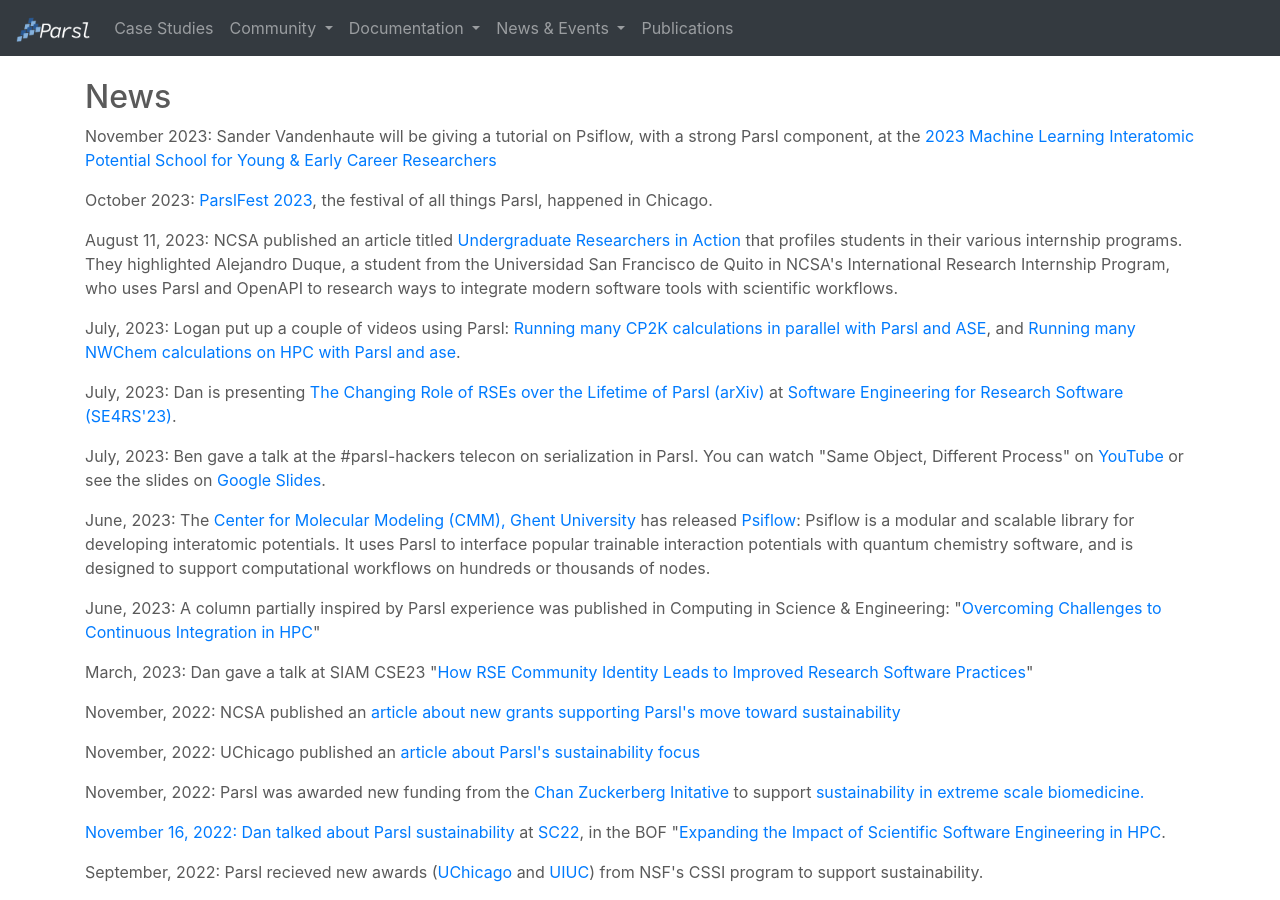
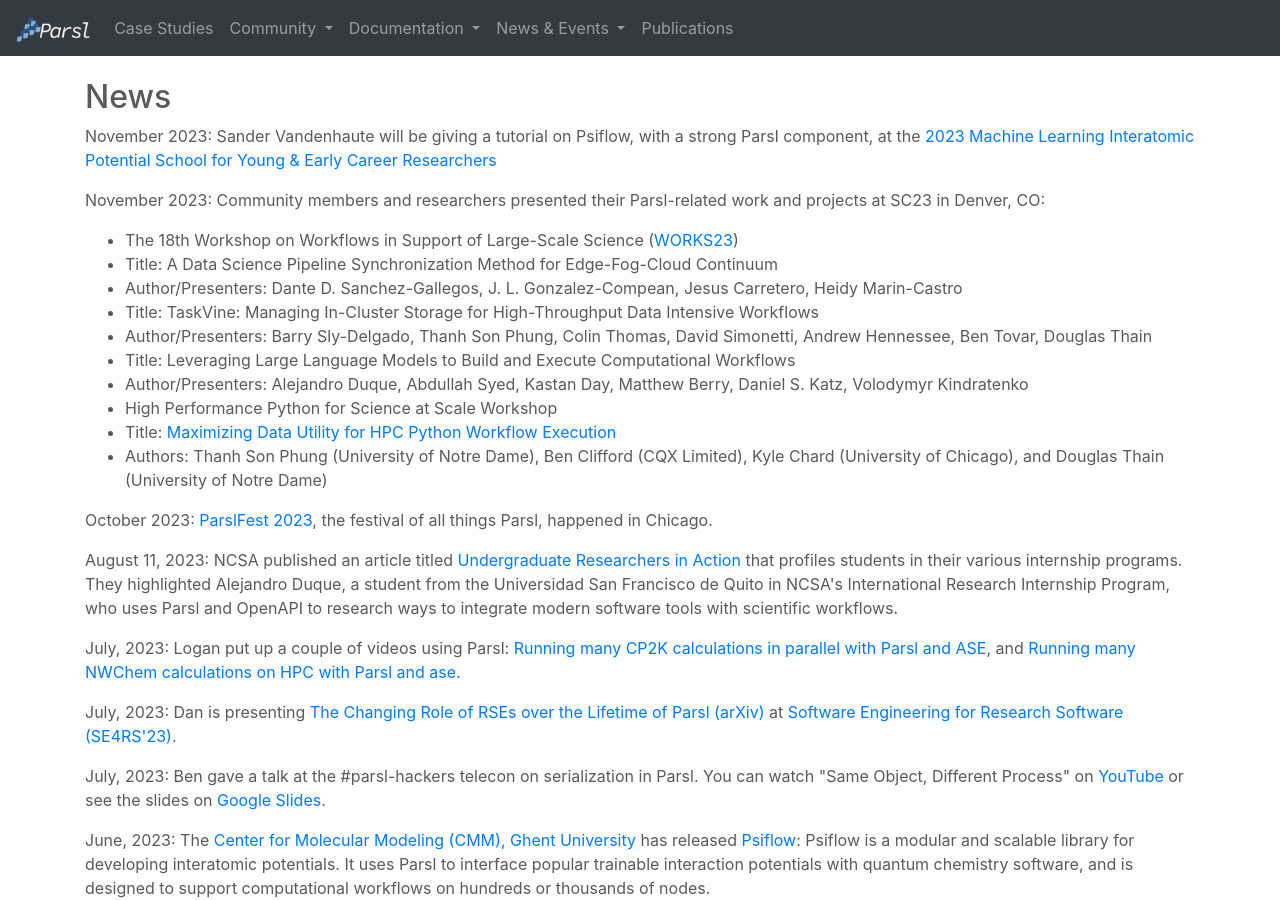
Before and after one commit to Parsl/parsl.github.io, a Jekyll site: the page built from news.html, in a window 1280 px wide and 900 px high. Built offline with Jekyll 4.4.1, drawn with Linux system fonts in a browser that asks for light colours.

Commit message:
Add Parsl-related SC23 Presentations

```diff
--- a/news.html
+++ b/news.html
@@ -25,6 +25,25 @@
         </p>
        </div>
 
+        <div class="news-info">
+        <p><span class="name">November 2023:</span>
+        Community members and researchers presented their Parsl-related work and projects at SC23 in Denver, CO:
+        <ul>
+          <li>The 18th Workshop on Workflows in Support of Large-Scale Science (<a href="https://sc23.conference-program.com/session/?sess=sess450" target="_blank">WORKS23</a>)
+            <li>Title: A Data Science Pipeline Synchronization Method for Edge-Fog-Cloud Continuum
+                <li>Author/Presenters: Dante D. Sanchez-Gallegos, J. L. Gonzalez-Compean, Jesus Carretero, Heidy Marin-Castro</li></li>
+            <li>Title: TaskVine: Managing In-Cluster Storage for High-Throughput Data Intensive Workflows
+                <li>Author/Presenters: Barry Sly-Delgado, Thanh Son Phung, Colin Thomas, David Simonetti, Andrew Hennessee, Ben Tovar, Douglas Thain</li></li>
+            <li>Title: Leveraging Large Language Models to Build and Execute Computational Workflows
+                <li>Author/Presenters: Alejandro Duque, Abdullah Syed, Kastan Day, Matthew Berry, Daniel S. Katz, Volodymyr Kindratenko</li></li>
+            </li>
+          <li>High Performance Python for Science at Scale Workshop
+          <li>Title: <a href="https://sc23.supercomputing.org/proceedings/workshops/workshop_pages/ws_hppss101.html" target="_blank">Maximizing Data Utility for HPC Python Workflow Execution</a>
+            <li>Authors: Thanh Son Phung (University of Notre Dame), Ben Clifford (CQX Limited), Kyle Chard (University of Chicago), and Douglas Thain (University of Notre Dame)</li>
+          </li>
+        </ul>
+        </p>
+       </div>
 
        <div class="news-info">
         <p><span class="name">October 2023:</span>
```
